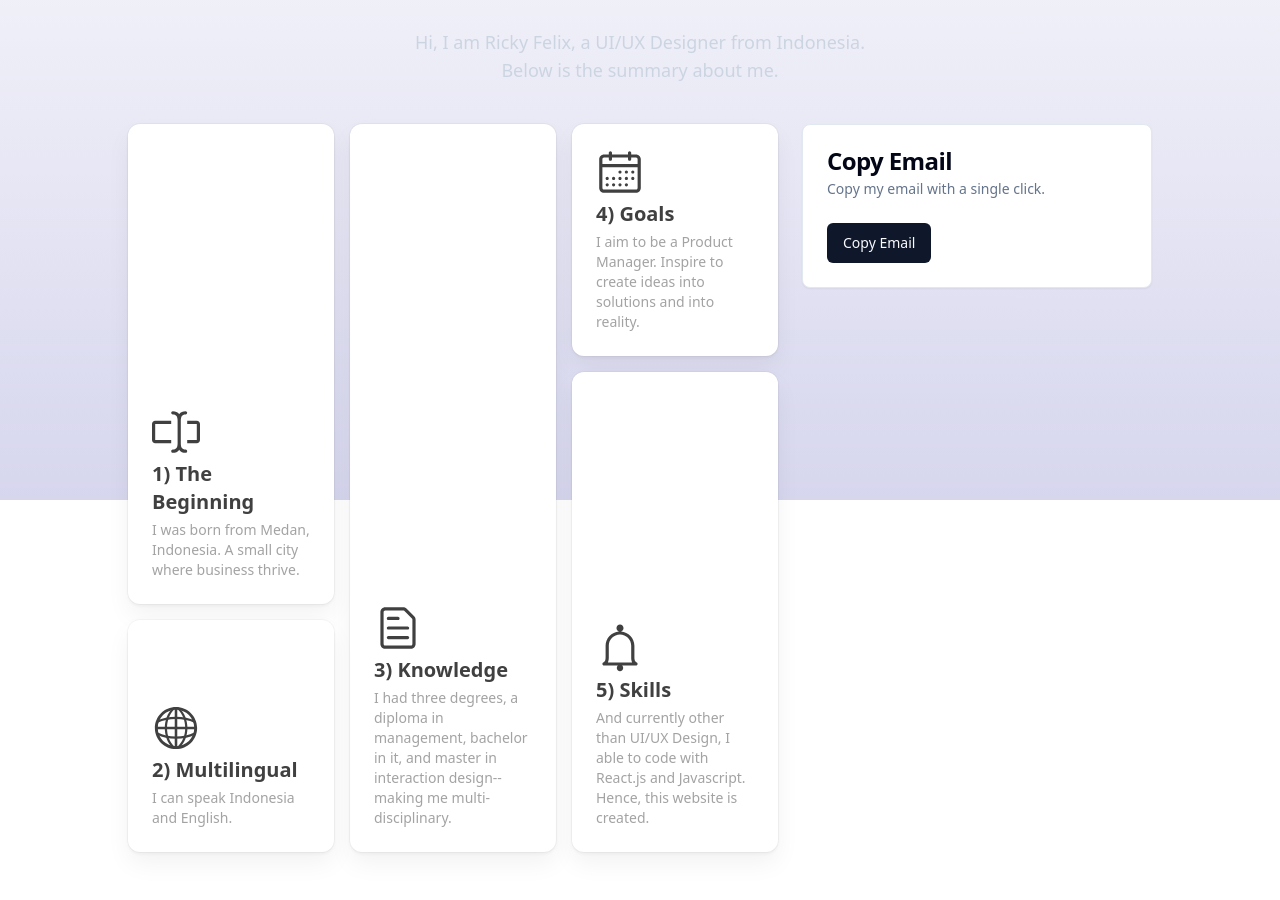
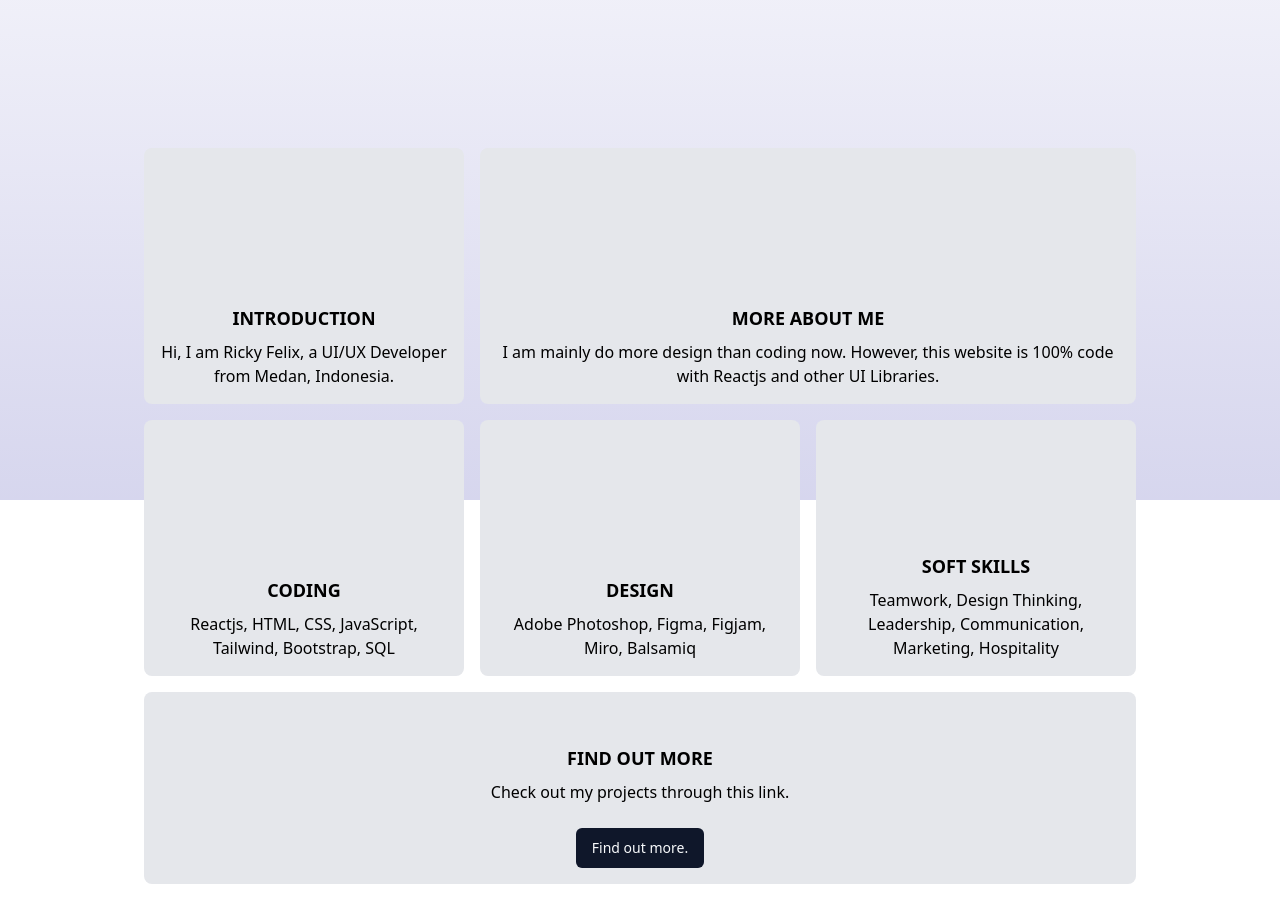
Before and after one commit to rickyfelix19/portofolio-2, a React (Vite) app: page / in a window 1280 px wide. Shown: the part 300-1200 px from the top of the page. Before the commit the page ends 1152 px from the top, so only its background shows below. Built offline with nearby package versions, Linux system fonts and the light colour scheme.

Commit message:
create basic bento grid

```diff
--- a/src/components/Bento.tsx
+++ /dev/null
@@ -1,73 +0,0 @@
-import {
-	BellIcon,
-	CalendarIcon,
-	FileTextIcon,
-	GlobeIcon,
-	InputIcon,
-} from "@radix-ui/react-icons";
-
-import { BentoCard, BentoGrid } from "../components/magicui/bento-grid";
-
-const features = [
-	{
-		Icon: FileTextIcon,
-		name: "3) Knowledge",
-		description:
-			"I had three degrees, a diploma in management, bachelor in it, and master in interaction design--making me multi-disciplinary.",
-		href: "/",
-		cta: "Learn more",
-		background: <img className="absolute -right-20 -top-20 opacity-60" />,
-		className: "lg:row-start-1 lg:row-end-4 lg:col-start-2 lg:col-end-3",
-	},
-	{
-		Icon: InputIcon,
-		name: "1) The Beginning",
-		description:
-			"I was born from Medan, Indonesia. A small city where business thrive.",
-		href: "/",
-		cta: "Learn more",
-		background: <img className="absolute -right-20 -top-20 opacity-60" />,
-		className: "lg:col-start-1 lg:col-end-2 lg:row-start-1 lg:row-end-3",
-	},
-	{
-		Icon: GlobeIcon,
-		name: "2) Multilingual",
-		description: "I can speak Indonesia and English. ",
-		href: "/",
-		cta: "Learn more",
-		background: <img className="absolute -right-20 -top-20 opacity-60" />,
-		className: "lg:col-start-1 lg:col-end-2 lg:row-start-3 lg:row-end-4",
-	},
-	{
-		Icon: CalendarIcon,
-		name: "4) Goals",
-		description:
-			"I aim to be a Product Manager. Inspire to create ideas into solutions and into reality.",
-		href: "/",
-		cta: "Learn more",
-		background: <img className="absolute -right-20 -top-20 opacity-60" />,
-		className: "lg:col-start-3 lg:col-end-3 lg:row-start-1 lg:row-end-2",
-	},
-	{
-		Icon: BellIcon,
-		name: "5) Skills",
-		description:
-			"And currently other than UI/UX Design, I able to code with React.js and Javascript. Hence, this website is created.",
-		href: "/",
-		cta: "Learn more",
-		background: <img className="absolute -right-20 -top-20 opacity-60" />,
-		className: "lg:col-start-3 lg:col-end-3 lg:row-start-2 lg:row-end-4",
-	},
-];
-
-function Bento() {
-	return (
-		<BentoGrid className="lg:grid-rows-3">
-			{features.map((feature) => (
-				<BentoCard key={feature.name} {...feature} />
-			))}
-		</BentoGrid>
-	);
-}
-
-export default Bento;
--- /dev/null
+++ b/src/components/BentoBox.tsx
@@ -0,0 +1,58 @@
+import React from "react";
+
+import { Button } from "./ui/button";
+
+function BentoBox() {
+	return (
+		<div>
+			<div className="relative max-w-5xl mx-auto pt-20 sm:pt-24 lg:pt-32 dark:text-black">
+				<div className="grid grid-cols-1 sm:grid-cols-2 lg:grid-cols-3 gap-4 p-4">
+					<div className="bg-gray-200 p-4 rounded-lg h-64 flex flex-col justify-end items-center text-center">
+						<h4 className="text-lg font-bold mb-2 text-black">INTRODUCTION</h4>
+						<p className="text-black">
+							Hi, I am Ricky Felix, a UI/UX Developer from Medan, Indonesia.
+						</p>
+					</div>
+					<div className="bg-gray-200 p-4 rounded-lg h-64 sm:col-span-2 flex flex-col justify-end items-center text-center">
+						<p className="text-black">
+							<h4 className="text-lg font-bold mb-2 text-black">
+								MORE ABOUT ME
+							</h4>
+							I am mainly do more design than coding now. However, this website
+							is 100% code with Reactjs and other UI Libraries.
+						</p>
+					</div>
+					<div className="bg-gray-200 p-4 rounded-lg h-64 flex flex-col justify-end items-center text-center">
+						<h4 className="text-lg font-bold mb-2 text-black">CODING</h4>
+						<p className="text-black">
+							Reactjs, HTML, CSS, JavaScript, Tailwind, Bootstrap, SQL
+						</p>
+					</div>
+					<div className="bg-gray-200 p-4 rounded-lg h-64 flex flex-col justify-end items-center text-center">
+						<h4 className="text-lg font-bold mb-2 text-black">DESIGN</h4>
+						<p className="text-black">
+							Adobe Photoshop, Figma, Figjam, Miro, Balsamiq
+						</p>
+					</div>
+					<div className="bg-gray-200 p-4 rounded-lg h-64 flex flex-col justify-end items-center text-center">
+						<h4 className="text-lg font-bold mb-2 text-black">SOFT SKILLS</h4>
+						<p className="text-black">
+							Teamwork, Design Thinking, Leadership, Communication, Marketing,
+							Hospitality
+						</p>
+					</div>
+					<div className="bg-gray-200 p-4 rounded-lg h-48 sm:col-span-2 lg:col-span-3 flex flex-col justify-end items-center text-center">
+						<h4 className="text-lg font-bold mb-2 text-black">FIND OUT MORE</h4>
+						<p className="text-black">
+							Check out my projects through this link. <br />
+							<br />
+							<Button>Find out more.</Button>
+						</p>
+					</div>
+				</div>
+			</div>
+		</div>
+	);
+}
+
+export default BentoBox;
--- /dev/null
+++ b/src/components/Introduction.tsx
@@ -0,0 +1,20 @@
+import React from "react";
+
+import TypingAnimation from "./magicui/typing-animation";
+
+function Introduction() {
+	return (
+		<div>
+			<div className="relative max-w-5xl mx-auto pt-20 sm:pt-24 lg:pt-32 dark:text-black">
+				<h4 className="text-slate-100 text-xl sm:text-xl lg:text-xl tracking-tight text-center">
+					INTRODUCTION
+				</h4>
+				<h1 className="text-slate-100 font-extrabold text-4xl sm:text-5xl lg:text-6xl tracking-tight text-center dark:text-white">
+					<TypingAnimation text="Transforming Concepts into Seamless User Experience" />
+				</h1>
+			</div>
+		</div>
+	);
+}
+
+export default Introduction;
--- a/src/components/magicui/bento-grid.tsx
+++ /dev/null
@@ -1,79 +0,0 @@
-import { ReactNode } from "react";
-import { ArrowRightIcon } from "@radix-ui/react-icons";
-
-import { cn } from "../../../lib/utils";
-import { Button } from "../ui/button";
-
-const BentoGrid = ({
-	children,
-	className,
-}: {
-	children: ReactNode;
-	className?: string;
-}) => {
-	return (
-		<div
-			className={cn(
-				"grid w-full auto-rows-[22rem] grid-cols-3 gap-4",
-				className
-			)}
-		>
-			{children}
-		</div>
-	);
-};
-
-const BentoCard = ({
-	name,
-	className,
-	background,
-	Icon,
-	description,
-	href,
-	cta,
-}: {
-	name: string;
-	className: string;
-	background: ReactNode;
-	Icon: any;
-	description: string;
-	href: string;
-	cta: string;
-}) => (
-	<div
-		key={name}
-		className={cn(
-			"group relative col-span-3 flex flex-col justify-between overflow-hidden rounded-xl",
-			// light styles
-			"bg-white [box-shadow:0_0_0_1px_rgba(0,0,0,.03),0_2px_4px_rgba(0,0,0,.05),0_12px_24px_rgba(0,0,0,.05)]",
-			// dark styles
-			"transform-gpu dark:bg-black dark:[border:1px_solid_rgba(255,255,255,.1)] dark:[box-shadow:0_-20px_80px_-20px_#ffffff1f_inset]",
-			className
-		)}
-	>
-		<div>{background}</div>
-		<div className="pointer-events-none z-10 flex transform-gpu flex-col gap-1 p-6 transition-all duration-300 group-hover:-translate-y-10">
-			<Icon className="h-12 w-12 origin-left transform-gpu text-neutral-700 transition-all duration-300 ease-in-out group-hover:scale-75" />
-			<h3 className="text-xl font-semibold text-neutral-700 dark:text-neutral-300">
-				{name}
-			</h3>
-			<p className="max-w-lg text-neutral-400">{description}</p>
-		</div>
-
-		<div
-			className={cn(
-				"pointer-events-none absolute bottom-0 flex w-full translate-y-10 transform-gpu flex-row items-center p-4 opacity-0 transition-all duration-300 group-hover:translate-y-0 group-hover:opacity-100"
-			)}
-		>
-			<Button variant="ghost" asChild size="sm" className="pointer-events-auto">
-				<a href={href}>
-					{cta}
-					<ArrowRightIcon className="ml-2 h-4 w-4" />
-				</a>
-			</Button>
-		</div>
-		<div className="pointer-events-none absolute inset-0 transform-gpu transition-all duration-300 group-hover:bg-black/[.03] group-hover:dark:bg-neutral-800/10" />
-	</div>
-);
-
-export { BentoCard, BentoGrid };
--- /dev/null
+++ b/src/components/magicui/text-reveal.tsx
@@ -0,0 +1,73 @@
+"use client";
+
+import { FC, ReactNode, useRef } from "react";
+import { motion, useScroll, useTransform } from "framer-motion";
+
+import { cn } from "@/lib/utils";
+
+interface TextRevealByWordProps {
+	text: string;
+	className?: string;
+}
+
+export const TextRevealByWord: FC<TextRevealByWordProps> = ({
+	text,
+	className,
+}) => {
+	const targetRef = useRef<HTMLDivElement | null>(null);
+
+	const { scrollYProgress } = useScroll({
+		target: targetRef,
+	});
+	const words = text.split(" ");
+
+	return (
+		<div ref={targetRef} className={cn("relative z-0 h-[200vh]", className)}>
+			<div
+				className={
+					"sticky top-0 mx-auto flex h-[50%] max-w-4xl items-center bg-transparent px-[1rem] py-[5rem]"
+				}
+			>
+				<p
+					ref={targetRef}
+					className={
+						"flex flex-wrap p-5 text-2xl font-bold text-white md:p-8 md:text-3xl lg:p-10 lg:text-4xl xl:text-5xl"
+					}
+				>
+					{words.map((word, i) => {
+						const start = i / words.length;
+						const end = start + 1 / words.length;
+						return (
+							<Word key={i} progress={scrollYProgress} range={[start, end]}>
+								{word}
+							</Word>
+						);
+					})}
+				</p>
+			</div>
+		</div>
+	);
+};
+
+interface WordProps {
+	children: ReactNode;
+	progress: any;
+	range: [number, number];
+}
+
+const Word: FC<WordProps> = ({ children, progress, range }) => {
+	const opacity = useTransform(progress, range, [0, 1]);
+	return (
+		<span className="xl:lg-3 relative mx-1 lg:mx-2.5">
+			<span className={"absolute opacity-30"}>{children}</span>
+			<motion.span
+				style={{ opacity: opacity }}
+				className={"text-white dark:text-white"}
+			>
+				{children}
+			</motion.span>
+		</span>
+	);
+};
+
+export default TextRevealByWord;
--- a/src/pages/Home/Home.tsx
+++ b/src/pages/Home/Home.tsx
@@ -2,43 +2,19 @@ import React from "react";
 
 // native components
 import NavBar from "../../components/NavBar";
-import Bento from "../../components/Bento";
-import EmailCard from "../../components/EmailCard";
+import Introduction from "../../components/Introduction";
+import BentoBox from "../../components/BentoBox";
 
 // magicUI Components
 import LinearGradient from "../../components/magicui/linear-gradient";
-import TypingAnimation from "../../components/magicui/typing-animation";
 
 function Home() {
 	return (
 		<div>
-			<div>
-				<NavBar />
-			</div>
-			<div>
-				<LinearGradient />
-			</div>
-			<div className="relative max-w-5xl mx-auto pt-20 sm:pt-24 lg:pt-32 dark:text-black">
-				<h4 className="text-slate-100 text-xl sm:text-xl lg:text-xl tracking-tight text-center">
-					INTRODUCTION
-				</h4>
-
-				<h1 className="text-slate-100 font-extrabold text-4xl sm:text-5xl lg:text-6xl tracking-tight text-center dark:text-white">
-					<TypingAnimation text="Transforming Concepts into Seamless User Experience" />
-				</h1>
-				<p className="mt-6 text-lg text-slate-300 text-center max-w-3xl mx-auto dark:text-black">
-					Hi, I am Ricky Felix, a UI/UX Designer from Indonesia. <br />
-					Below is the summary about me.
-				</p>
-				<div className="mt-6 sm:mt-10 flex justify-center space-x-6 text-sm dark:text-black">
-					<div>
-						<Bento />
-					</div>
-					<div>
-						<EmailCard />
-					</div>
-				</div>
-			</div>
+			<NavBar />
+			<LinearGradient />
+			<Introduction />
+			<BentoBox />
 		</div>
 	);
 }
```
